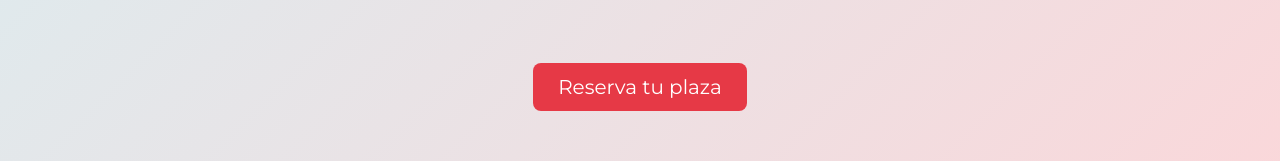
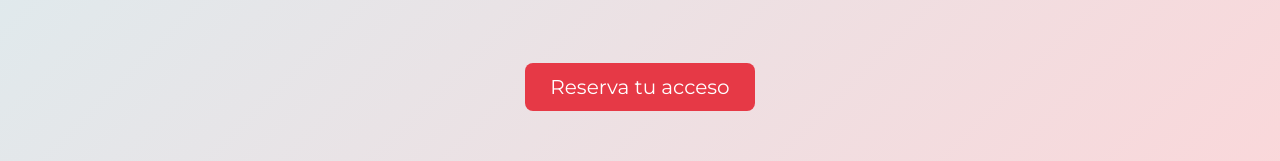
Before and after one commit to bryancontreras/congresosaluddigital.github.io, a plain HTML site: page index.html in a window 1280 px wide. Shown: the part 572-733 px from the top of the page. Drawn offline with nearby package versions, Linux system fonts and the light colour scheme.

Commit message:
update indez

```diff
--- a/index.html
+++ b/index.html
@@ -95,7 +95,7 @@
                     </div>
                 </div>
 
-                <a href="#registration" class="btn btn-lg px-4 py-2 btn-registro">Reserva tu plaza</a>
+                <a href="#registration" class="btn btn-lg px-4 py-2 btn-registro">Reserva tu acceso</a>
             </div>
         </div>
     </section>
```
